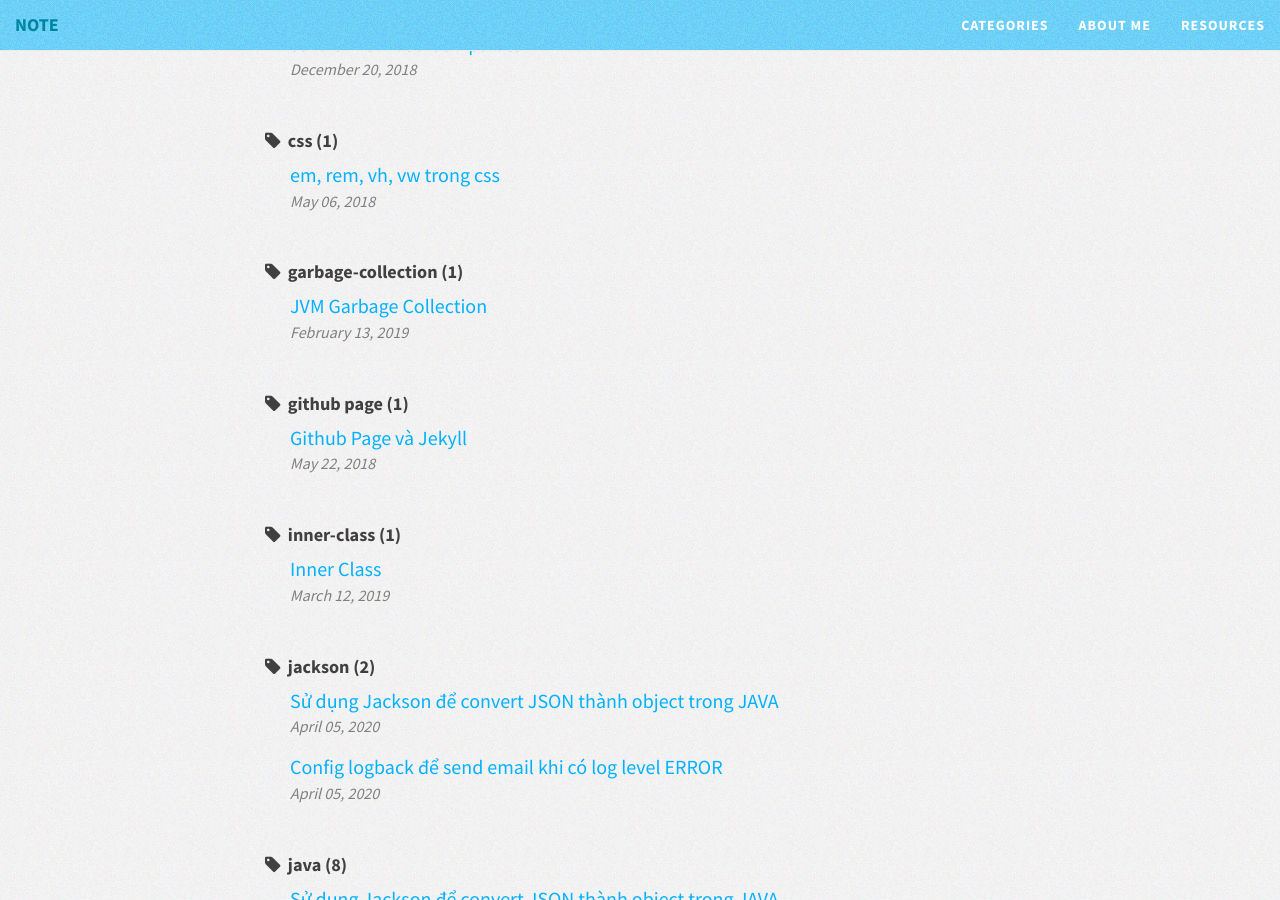
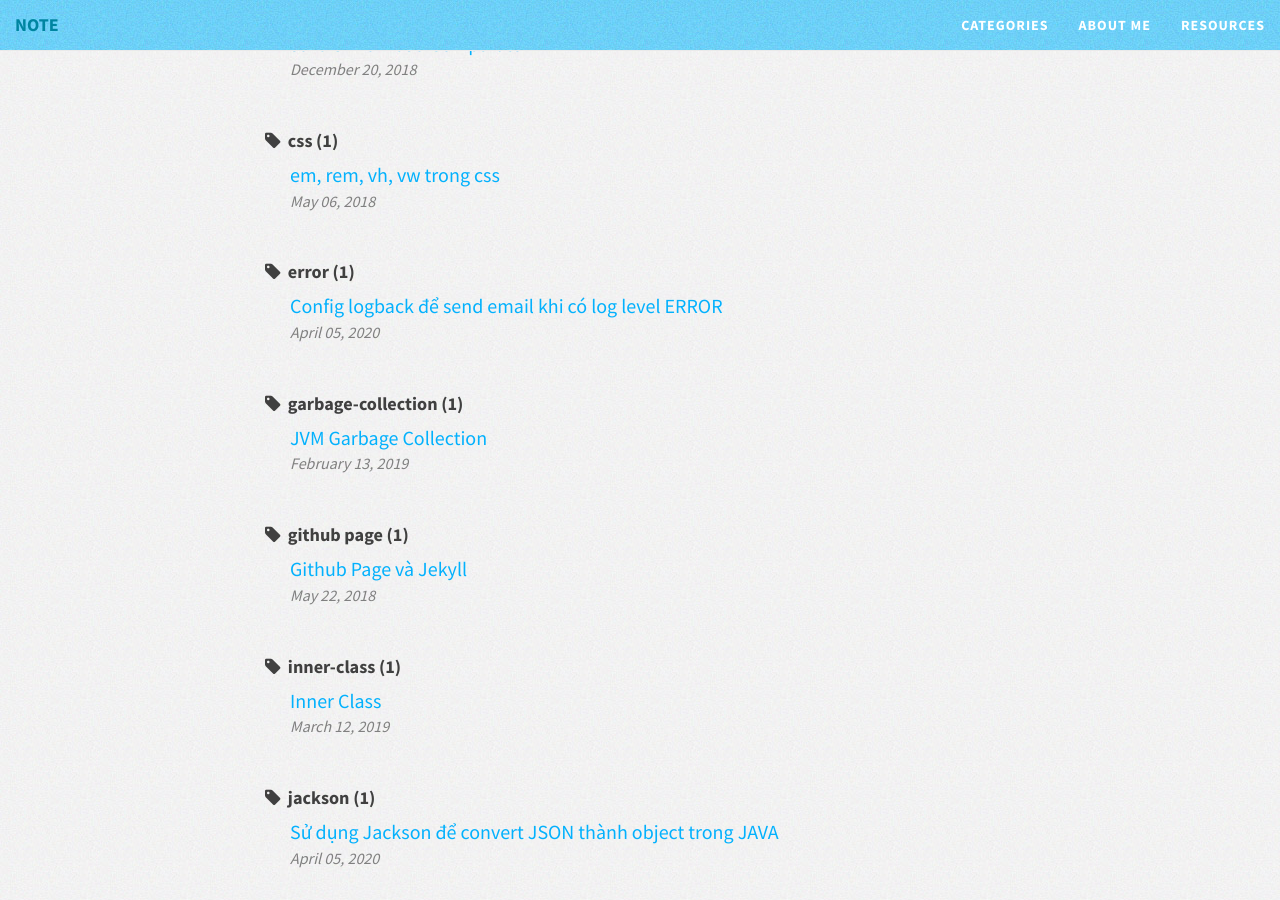
Before and after one commit to jeptoong/jeptoong.github.io, a Jekyll site: the page built from tags.html, in a window 1280 px wide and 900 px high, scrolled down 682 px. Built offline with Jekyll 4.4.1, drawn with Linux system fonts in a browser that asks for light colours; nearby versions of some CDN libraries; some of the changed text lies outside the part shown.

Commit message:
Update tag for post logback send email error

```diff
--- a/_posts/2020-04-05-configuration-logback-email.md
+++ b/_posts/2020-04-05-configuration-logback-email.md
@@ -3,7 +3,7 @@ layout: post
 title: Config logback để send email khi có log level ERROR
 subtitle:
 categories: [java]
-tags: [java, jackson]
+tags: [java, logback, error]
 ---
 
 ### Configuration
```
Also changed, not shown: 3 other files.
